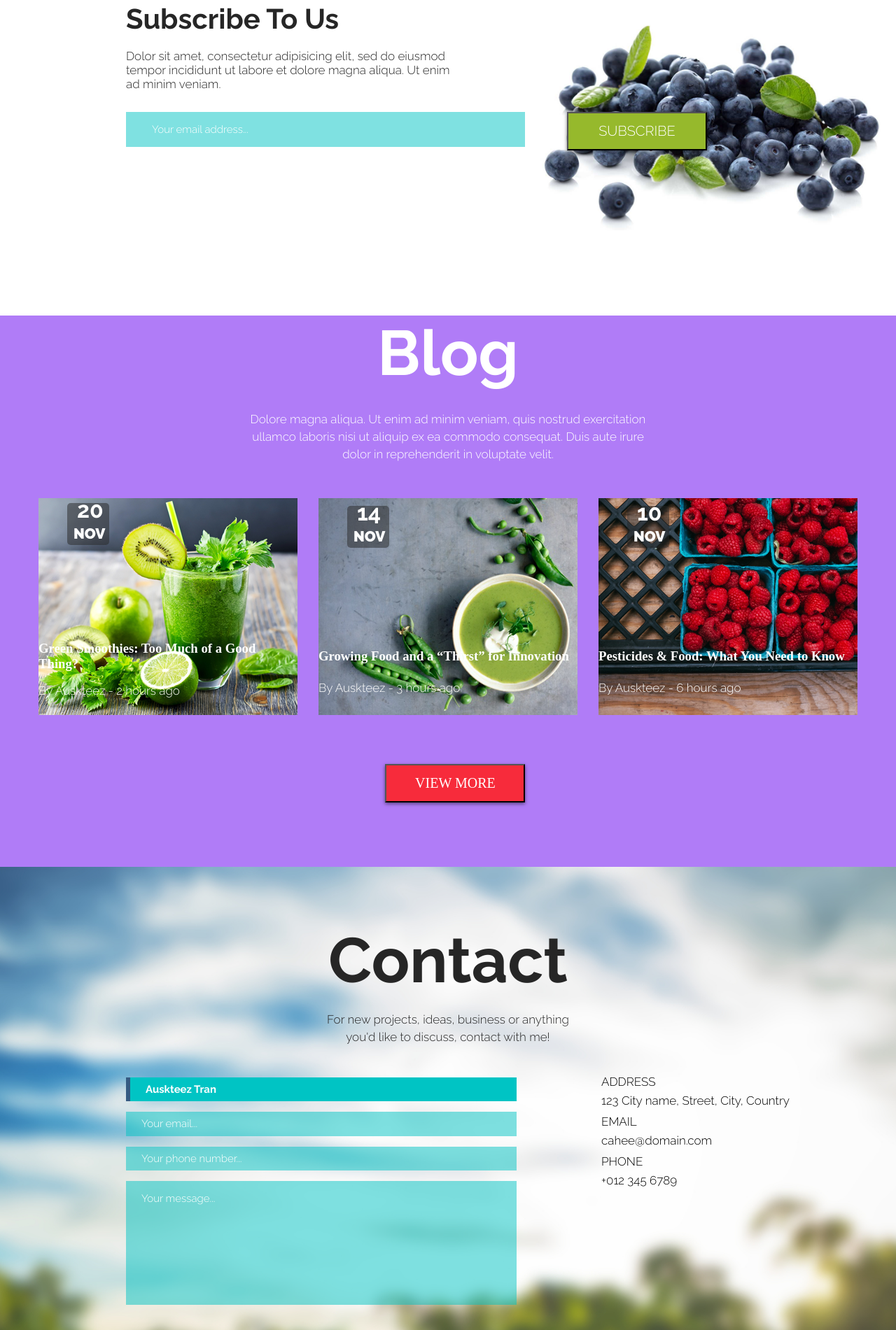
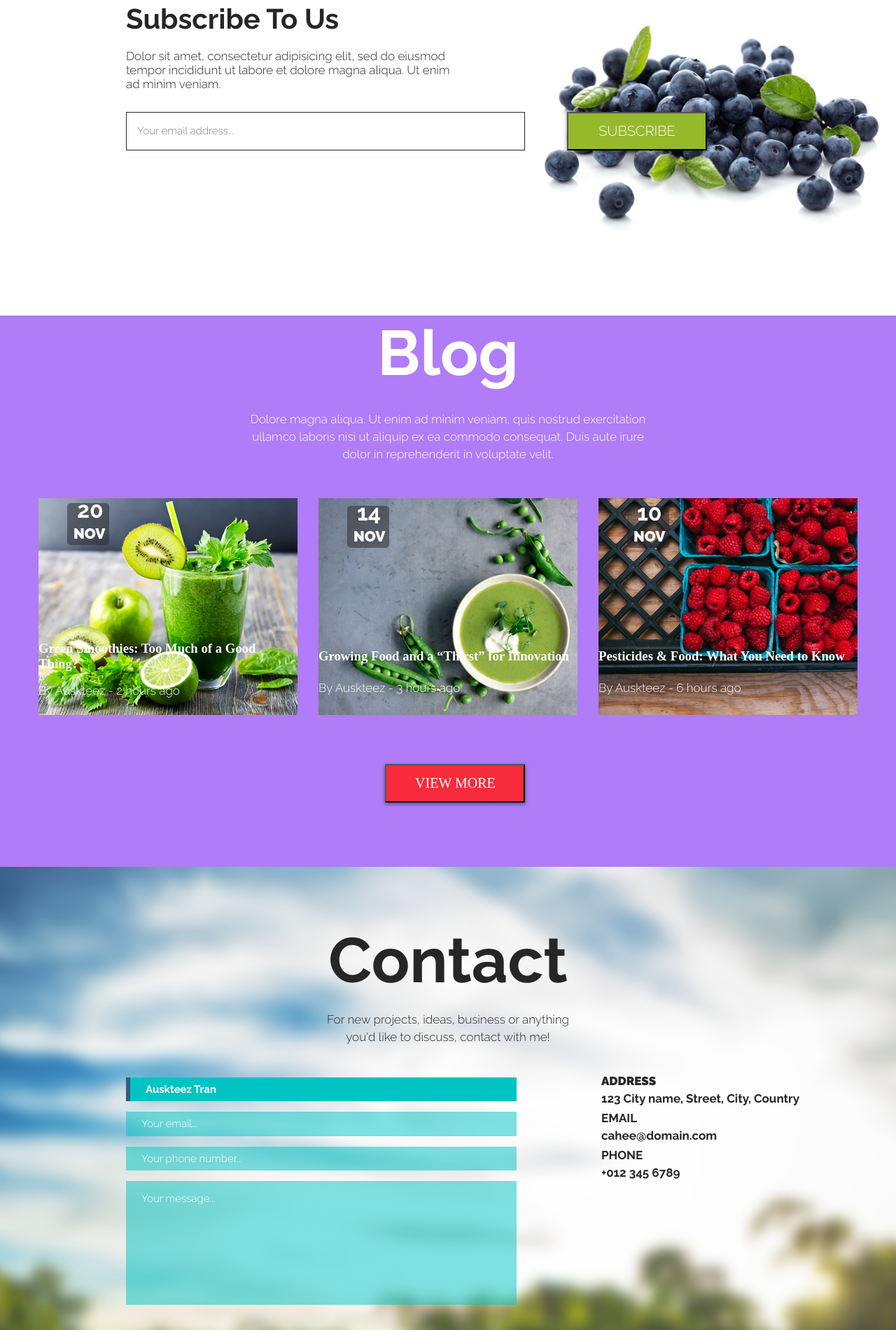
Before and after one commit to sposibb/homework13_1, a plain HTML site: page index.html in a window 1280 px wide. Shown: the part 4040-5941 px from the top of the page at 70% size. Drawn offline with Linux system fonts and the light colour scheme.

Commit message:
add fonts

```diff
--- a/css/style.css
+++ b/css/style.css
@@ -467,7 +467,7 @@ footer {
   height: 445px;
 }
 #text,
-#email,
+#email1,
 #number,
 #textarea {
   margin-bottom: 15px;
@@ -487,12 +487,12 @@ footer {
   font-size: 15px;
   line-height: 18px;
 }
-#email,
+#email1,
 #number,
 #textarea {
   background: rgba(0, 196, 196, 0.5);
 }
-#email::placeholder {
+#email1::placeholder {
   font-family: "Raleway";
   font-style: normal;
   font-weight: 300;
@@ -542,7 +542,12 @@ input[type="number"]::-webkit-inner-spin-button {
   flex-direction: column;
 }
 .footer_bottom_p {
-  color: #000;
+  font-family: "Raleway";
+  font-style: normal;
+  font-weight: bold;
+  font-size: 17px;
+  line-height: 25px;
+  color: #262626;
   margin-top: -7px;
   margin-bottom: 10px;
 }
--- a/index.html
+++ b/index.html
@@ -214,7 +214,7 @@
             <input
               type="email"
               name="email"
-              id="email"
+              id="email1"
               placeholder="Your email..."
             />
 
```
